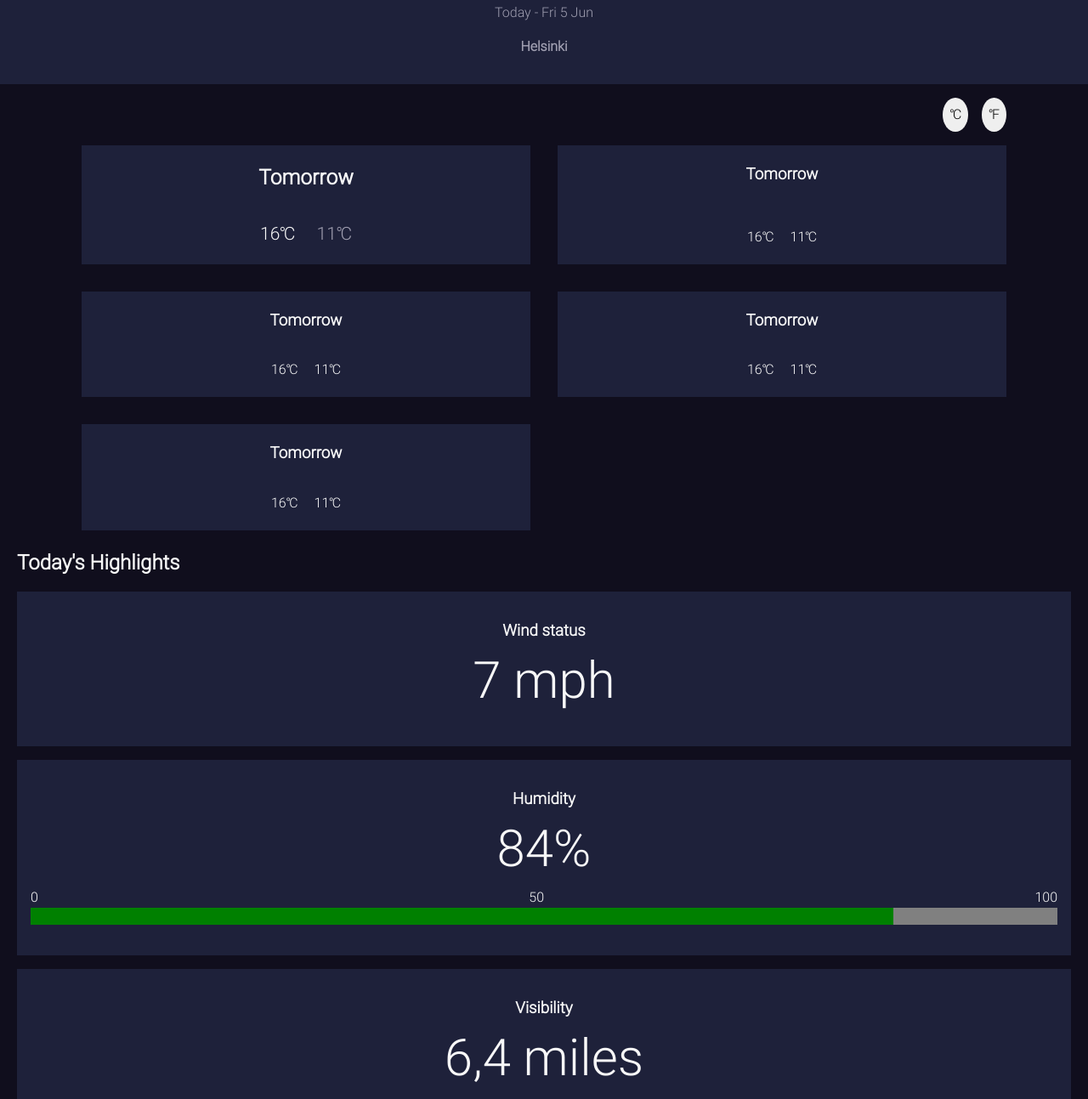
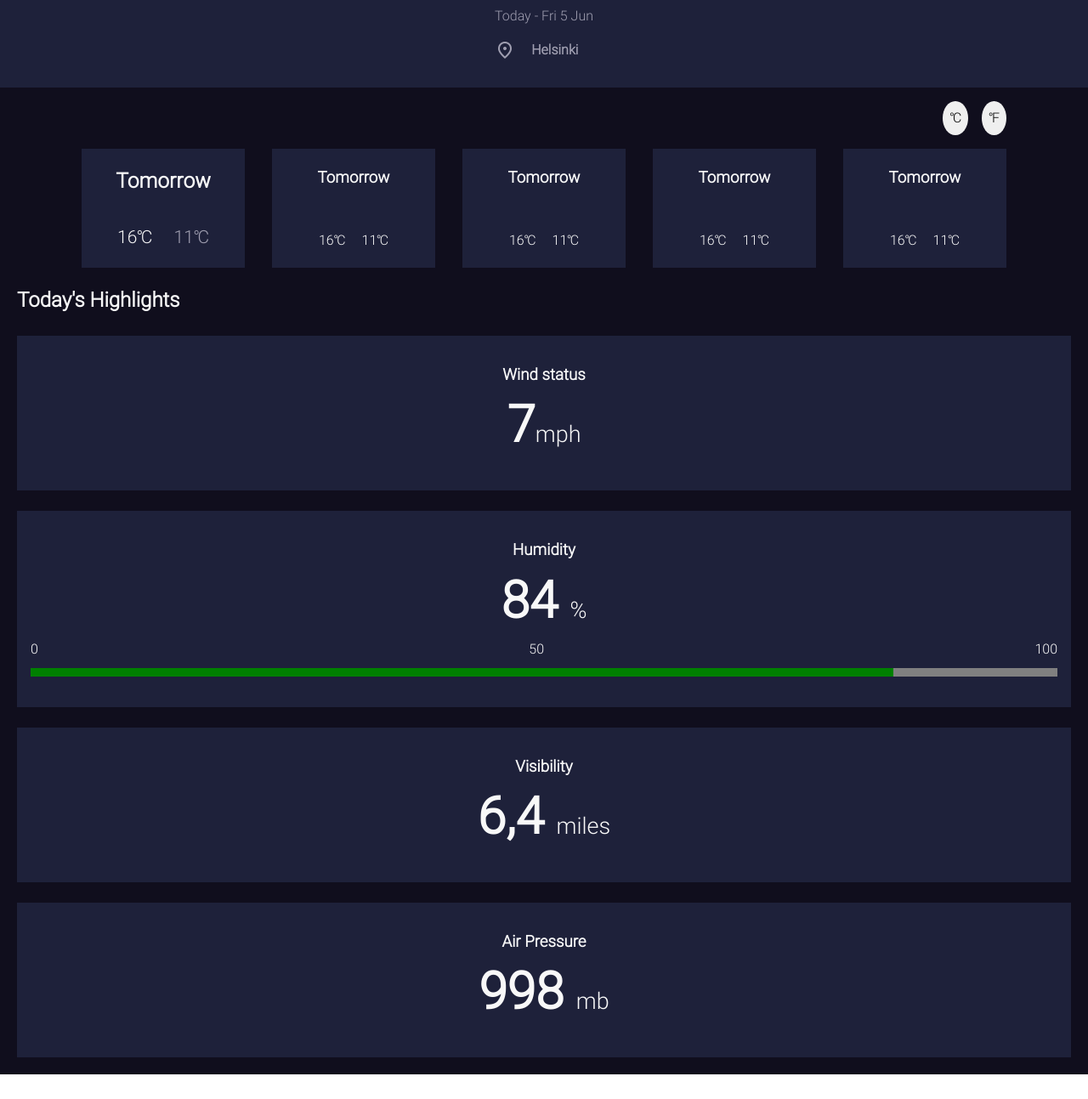
Before and after one commit to astragenius/TOP-Weather-APP, a website built with webpack: page src/template.html in a window 1280 px wide. Shown: the part 365-1658 px from the top of the page at 85% size. After the commit the page ends 1629 px from the top, so only its background shows below. Built offline with nearby package versions, Linux system fonts and the light colour scheme; files whose address does not match are found by name; a web font is replaced by a local one.

Commit message:
add - added more util classes and symbols

```diff
--- a/src/scss/base/_utility.scss
+++ b/src/scss/base/_utility.scss
@@ -29,6 +29,10 @@
     font-family: 'Raleway', system;
   }
 
+  .fw-700 {
+    font-weight: 700;
+  }
+
   .fw-600 {
     font-weight: 600;
   }
--- a/src/scss/components/buttons.scss
+++ b/src/scss/components/buttons.scss
@@ -1,10 +1,15 @@
+
+.btn {
+    cursor: pointer;
+    padding: 0.25em 1em;
+    border: none;
+}
 .convert-btn {
     display: grid;
-    border: none;
     place-content: center;
     border-radius: 50%;
     aspect-ratio: 1;
     padding: 0.5em;
-    cursor: pointer;
+
 
 }
--- a/src/scss/components/highlightBox.scss
+++ b/src/scss/components/highlightBox.scss
@@ -1,6 +1,6 @@
 .highlight {
     display: grid;
-    gap: 1em;
+    gap: 1.5em;
 }
 
 .highlight-box {
@@ -19,7 +19,7 @@
 }
 .progress-bar {
     width: 100%;
-    height: 20px;
+    height: 10px;
     background-color: black;
     border: none;
     border-radius: 1rem;
--- a/src/scss/layout/_grid.scss
+++ b/src/scss/layout/_grid.scss
@@ -1,7 +1,8 @@
 .forecast {
     display: grid;
     gap: 2em;
-    grid-template-columns: repeat(2, 1fr);
+
+    grid-template-columns: repeat(auto-fit, minmax(120px, 1fr));
 }
 
 .content-right-header {
--- a/src/template.html
+++ b/src/template.html
@@ -47,7 +47,9 @@
 
                                 <span>Today -</span>
                                 <span>Fri 5 Jun</span>
-                                <div class="margin-block-16 fw-600">Helsinki</div>
+                                <div class="margin-block-16 fw-600 flex"> <span class="material-symbols-outlined">
+                                    location_on
+                                    </span> Helsinki</div>
                             </div>
                         </div>
 
@@ -119,11 +121,11 @@
                     <h2 class="fs-24">Today's Highlights</h2>
                     <div class="highlight-box bg-main-blueBg-100">
                         <h3>Wind status</h3>
-                        <p class="fs-800">7 <span>mph</span> </p>
+                        <p class="fs-800"> <span class="fw-700">7</span><span class="fs-600">mph</span> </p>
                     </div>
                     <div class="highlight-box bg-main-blueBg-100">
                         <h3>Humidity</h3>
-                        <p class="fs-800">84%</p>
+                        <p class="fs-800"><span class="fw-700">84</span> <span class="fs-600">%</span></p>
                         <div>
                             <div class="progress">
 
@@ -136,11 +138,11 @@
                     </div>
                     <div class="highlight-box bg-main-blueBg-100">
                         <h3>Visibility</h3>
-                        <p class="fs-800">6,4 miles</p>
+                        <p class="fs-800"> <span class="fw-700">6,4 <span class="fs-600 fw-500">miles</span></span> </p>
                     </div>
                     <div class="highlight-box bg-main-blueBg-100">
                         <h3>Air Pressure</h3>
-                        <p class="fs-800">998 mb</p>
+                        <p class="fs-800"> <span class="fw-700">998</span> <span class="fs-600 fw-500">mb</span></p>
                     </div>
 
                  </section>
```
